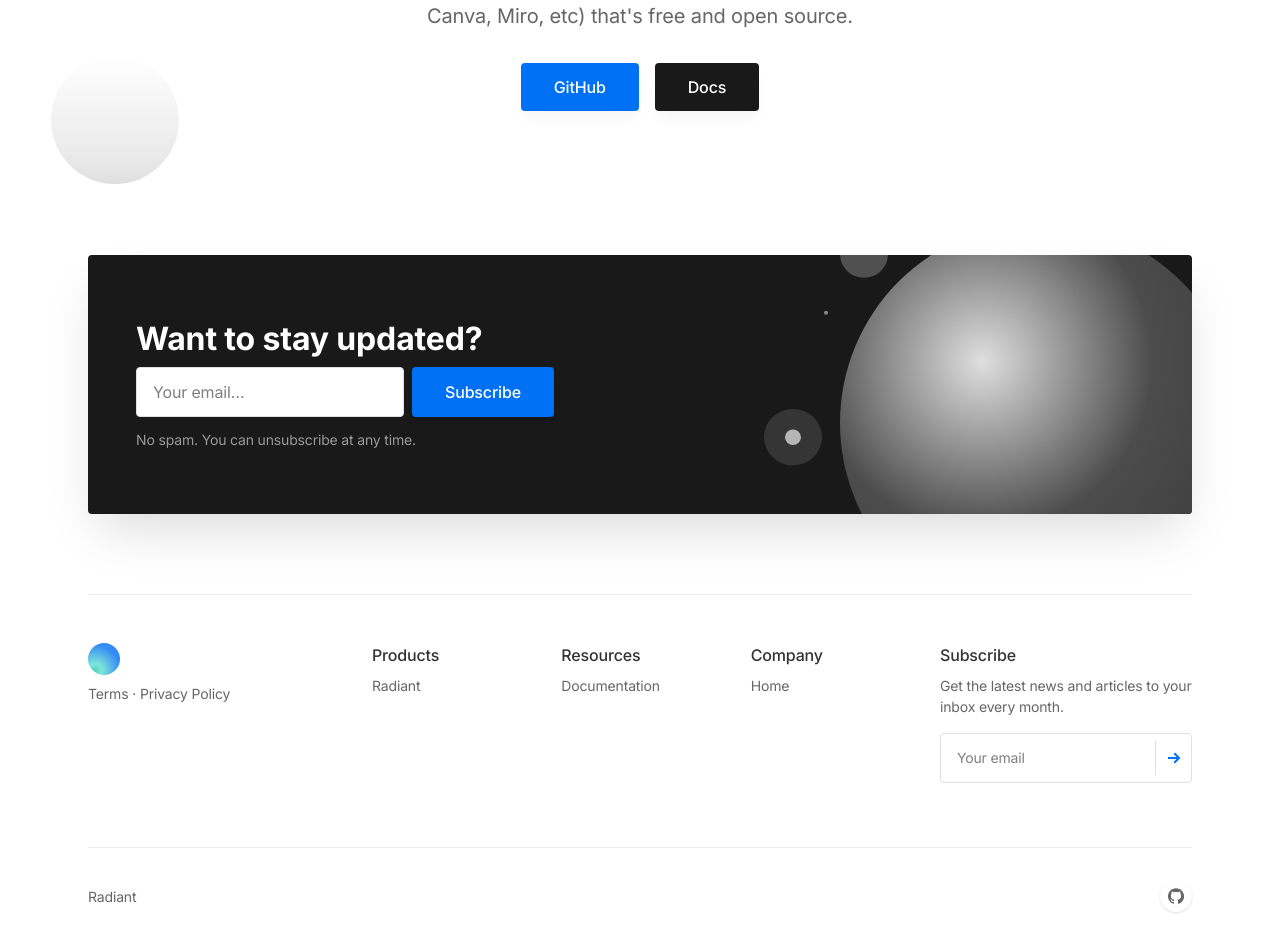
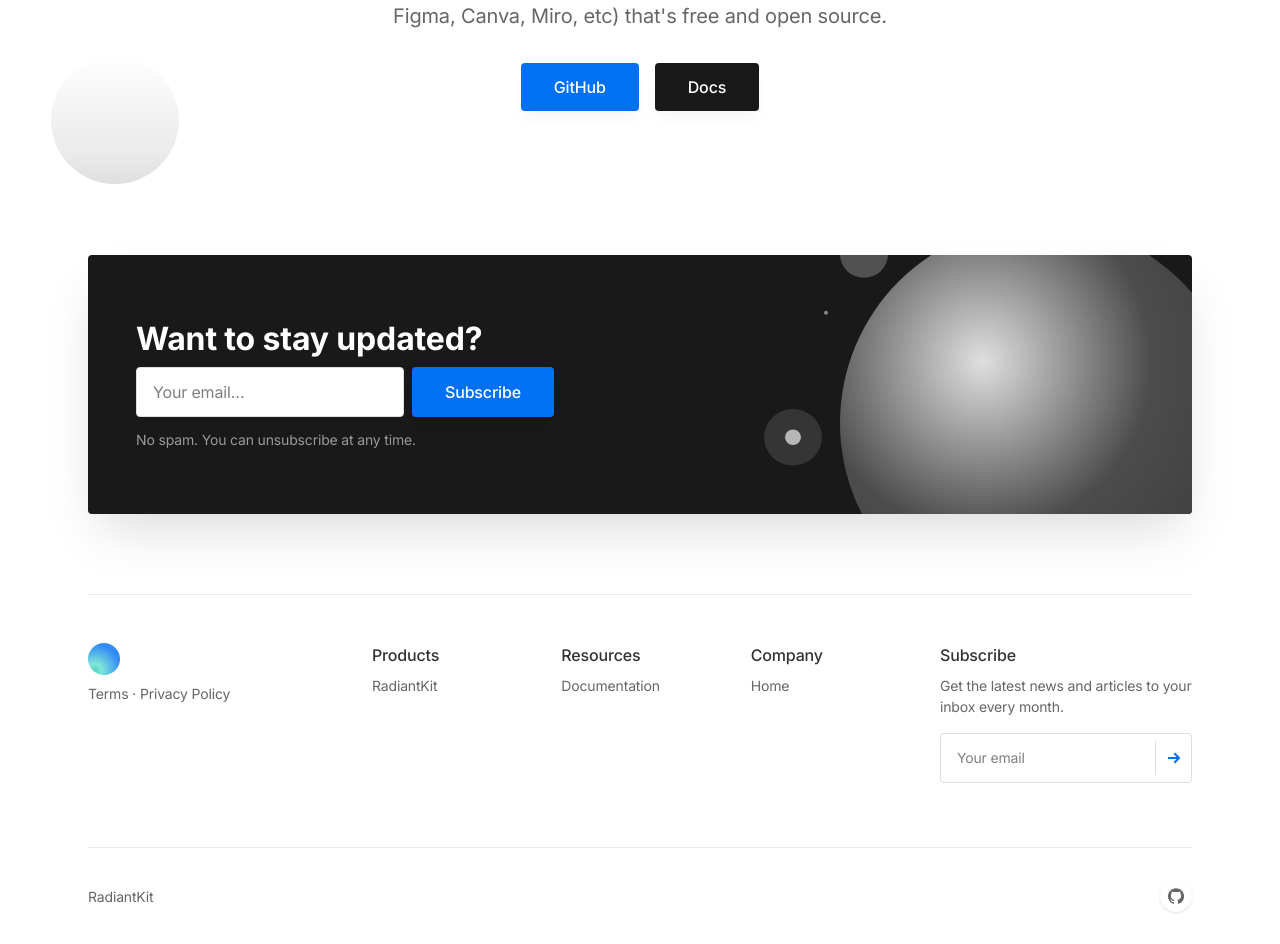
Before and after one commit to radiant-labs/home, a Next.js app: page / in a window 1280 px wide. Shown: the part 403-1347 px from the top of the page. Built offline with nearby package versions, Linux system fonts and the light colour scheme.

Commit message:
Updates name

```diff
--- a/app/(default)/page.tsx
+++ b/app/(default)/page.tsx
@@ -1,6 +1,6 @@
 export const metadata = {
   title: 'Home',
-  description: 'Radiant',
+  description: 'RadiantKit',
 }
 
 import Hero from '@/components/hero'
--- a/components/hero.tsx
+++ b/components/hero.tsx
@@ -31,7 +31,7 @@ export default function Hero() {
           <div className="text-center pb-12 md:pb-16">
             <h1 className="text-5xl md:text-6xl font-extrabold leading-tighter tracking-tighter mb-4" data-aos="zoom-y-out">Build Graphic Apps <br /><span className="bg-clip-text text-transparent bg-gradient-to-r from-blue-500 to-teal-400">10x Faster</span></h1>
             <div className="max-w-3xl mx-auto">
-              <p className="text-xl text-gray-600 mb-8" data-aos="zoom-y-out" data-aos-delay="150">Radiant is an in-development framework to build graphics applications (like Figma, Canva, Miro, etc) that's free and open source.</p>
+              <p className="text-xl text-gray-600 mb-8" data-aos="zoom-y-out" data-aos-delay="150">RadiantKit is an in-development framework to build graphics applications (like Figma, Canva, Miro, etc) that's free and open source.</p>
               <div className="max-w-xs mx-auto sm:max-w-none sm:flex sm:justify-center" data-aos="zoom-y-out" data-aos-delay="300">
                 <div>
                   <a className="btn text-white bg-blue-600 hover:bg-blue-700 w-full mb-4 sm:w-auto sm:mb-0" href="https://github.com/radiant-labs/radiant">GitHub</a>
--- a/components/ui/footer.tsx
+++ b/components/ui/footer.tsx
@@ -23,7 +23,7 @@ export default function Footer() {
             <h6 className="text-gray-800 font-medium mb-2">Products</h6>
             <ul className="text-sm">
               <li className="mb-2">
-                <a href="#0" className="text-gray-600 hover:text-gray-900 transition duration-150 ease-in-out">Radiant</a>
+                <a href="#0" className="text-gray-600 hover:text-gray-900 transition duration-150 ease-in-out">RadiantKit</a>
               </li>
             </ul>
           </div>
@@ -105,7 +105,7 @@ export default function Footer() {
           </ul>
 
           {/* Copyrights note */}
-          <div className="text-sm text-gray-600 mr-4">Radiant</div>
+          <div className="text-sm text-gray-600 mr-4">RadiantKit</div>
 
         </div>
 
```
